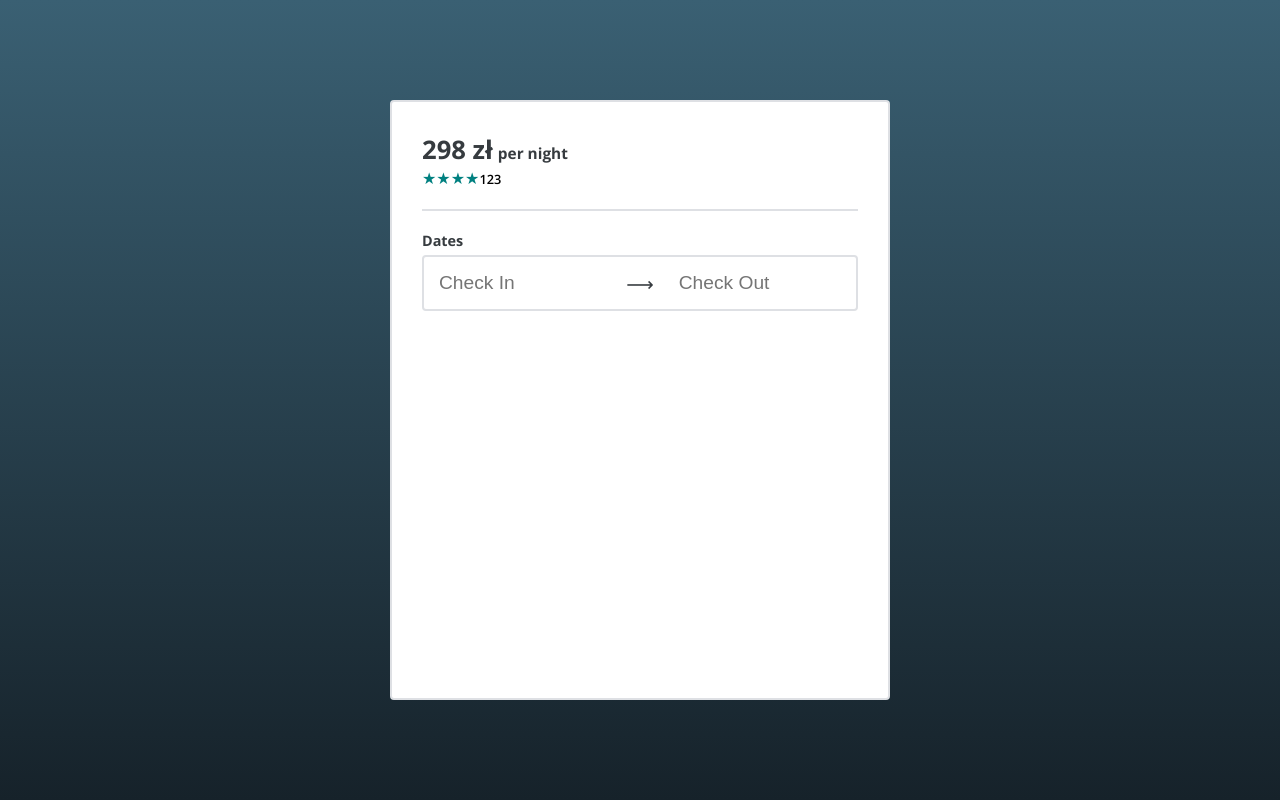
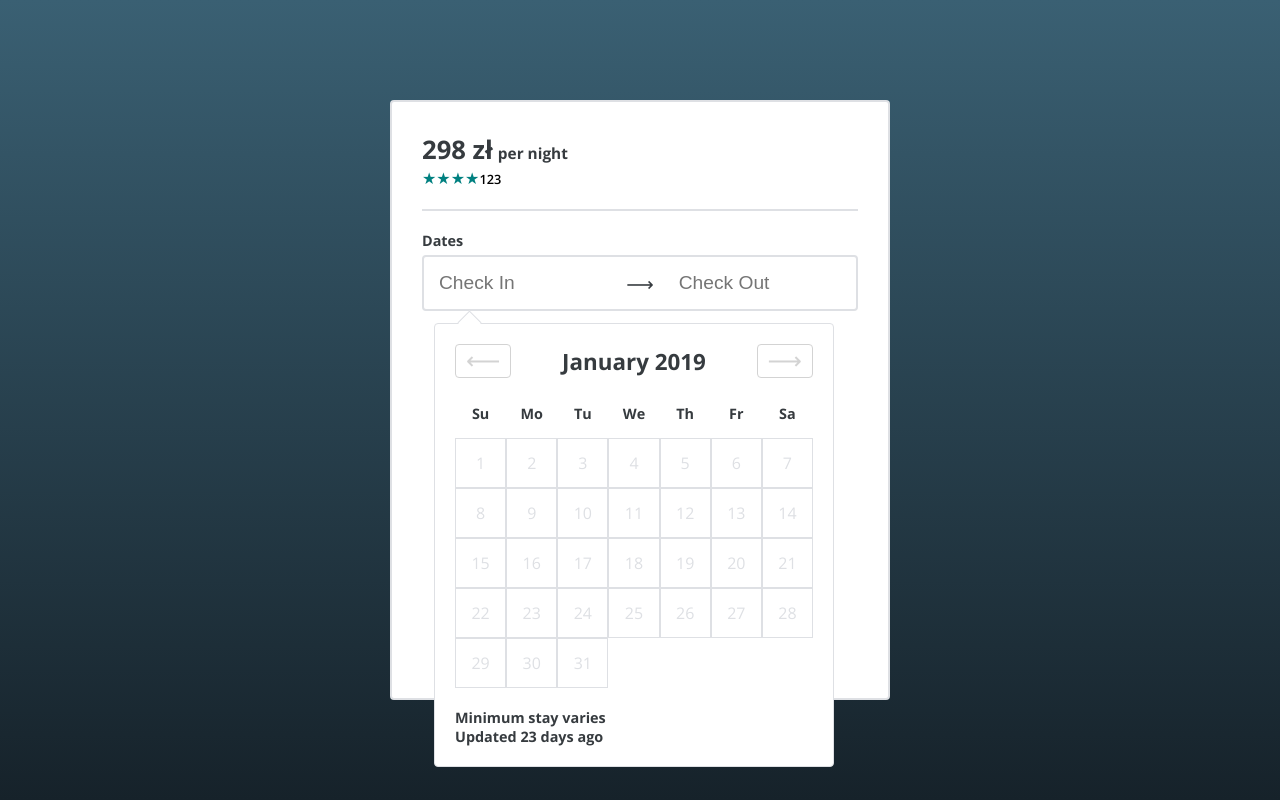
Before and after one commit to Swor71/Calendar, a React (Create React App) app: page / in a window 1280 px wide. Built offline with nearby package versions, Linux system fonts and the light colour scheme.

Commit message:
Add dateFormats, replaced some props with dynamic data

```diff
--- a/src/components/BookingComponent/BookingBody/BookingBody.css
+++ b/src/components/BookingComponent/BookingBody/BookingBody.css
@@ -1,5 +1,6 @@
 .booking-body__wrapper {
   padding-top: 20px;
+  position: relative;
 }
 
 .booking-body__header {
@@ -25,7 +26,7 @@
 
 [class*="booking-body__inputs--check-"] {
   border: transparent;
-  width: 50%;
+  width: 100%;
   border-radius: 4px;
   padding: 5px;
   outline: none;
--- a/src/components/BookingComponent/BookingBody/BookingBody.jsx
+++ b/src/components/BookingComponent/BookingBody/BookingBody.jsx
@@ -1,22 +1,35 @@
 import React, { PureComponent } from 'react';
+import CalendarComponent from '../../CalendarComponent/CalendarComponent';
 
 import './BookingBody.css';
 
 class BookingBody extends PureComponent {
+  state = {
+    showCalendar: true,
+  }
+
+  handleShowCalendar = ({ target }) => {
+    const { value } = target;
+    this.setState(prevState => ({ showCalendar: !prevState.showCalendar, cell: value }));
+  }
+
   render() {
     return (
       <div className="booking-body__wrapper">
         <div className="booking-body__header">Dates</div>
         <div className="booking-body__inputs">
           <input
+            onClick={this.handleShowCalendar}
             type="text"
             placeholder="Check In"
             className="booking-body__inputs--check-in" />
           <span className="booking-body__arrow">⟶</span>
           <input
+            onClick={this.handleShowCalendar}
             type="text"
             placeholder="Check Out"
             className="booking-body__inputs--check-out" />
+          {this.state.showCalendar ? <CalendarComponent /> : null}
         </div>
       </div>
     );
--- a/src/components/CalendarComponent/CalendarBody/CalendarBody.jsx
+++ b/src/components/CalendarComponent/CalendarBody/CalendarBody.jsx
@@ -1,12 +1,13 @@
 import React, { PureComponent } from 'react';
+import { daysArr, numberOfDaysInMonth, year, month } from '../../../utils/dateFormats';
 
 import './CalendarBody.css';
 
 class CalendarBody extends PureComponent {
   render() {
-    const daysArr = ['Su', 'Mo', 'Tu', 'We', 'Th', 'Fr', 'Sa'];
+    const amountOfDays = numberOfDaysInMonth(year, month);
     let arr = [];
-    for (let i = 1; i <= 31; i++) {
+    for (let i = 1; i <= amountOfDays; i++) {
       arr.push(i);
     }
     return (
--- a/src/components/CalendarComponent/CalendarComponent.css
+++ b/src/components/CalendarComponent/CalendarComponent.css
@@ -6,7 +6,8 @@
   border-radius: 4px;
   background: #fff;
   padding: 20px;
-  position: relative;
+  position: absolute;
+  top: 112px;
 }
 
 .calendar-component__wrapper::before {
--- a/src/components/CalendarComponent/CalendarNav/CalendarNav.jsx
+++ b/src/components/CalendarComponent/CalendarNav/CalendarNav.jsx
@@ -1,4 +1,5 @@
 import React, { PureComponent } from 'react';
+import { monthsArr, month, year } from '../../../utils/dateFormats';
 
 import './CalendarNav.css';
 
@@ -7,7 +8,7 @@ class CalendarNav extends PureComponent {
     return (
       <div className="calendar-nav__wrapper">
         <button className="calendar-nav__btn--arrow-left">⟵</button>
-        <span className="calendar-nav__date">June 2018</span>
+        <span className="calendar-nav__date">{`${monthsArr[month]} ${year}`}</span>
         <button className="calendar-nav__btn--arrow-right">⟶</button>
       </div>
     );
--- /dev/null
+++ b/src/utils/dateFormats.js
@@ -0,0 +1,16 @@
+export const daysArr = ['Su', 'Mo', 'Tu', 'We', 'Th', 'Fr', 'Sa'];
+export const monthsArr = ['January', 'February', 'March', 'April', 'May', 'June', 'July', 'August', 'September', 'October', 'November', 'December'];
+
+const date = new Date();
+
+export const year = date.getFullYear();
+export const day = date.getDay();
+export const month = date.getMonth();
+
+export function numberOfDaysInMonth(yyyy, mm) {
+  return new Date(yyyy, mm, 0).getDate();
+}
+
+export function firstDayOfMonth(yyyy, mm) {
+  return new Date(yyyy, mm, 0).getDay();
+}
```
